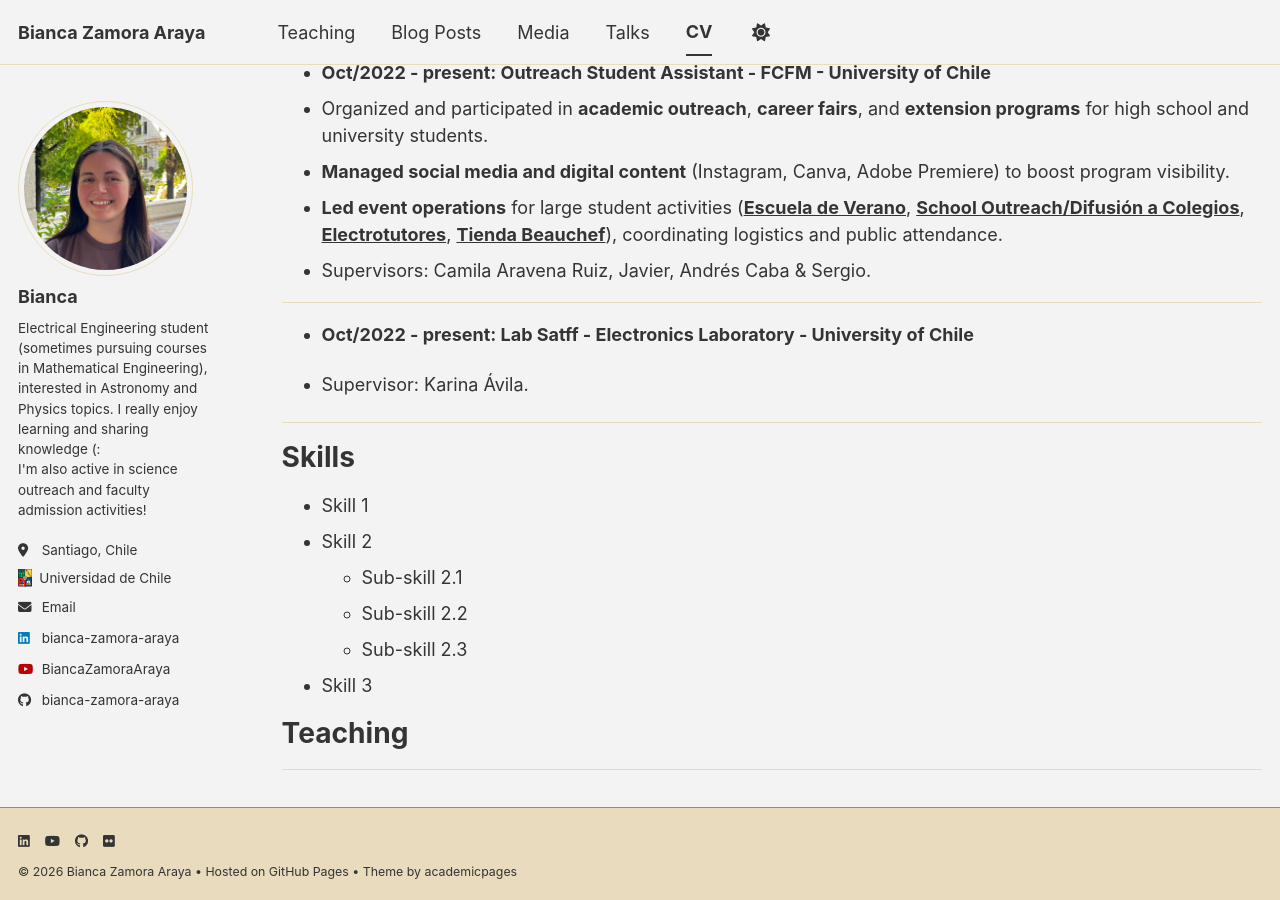
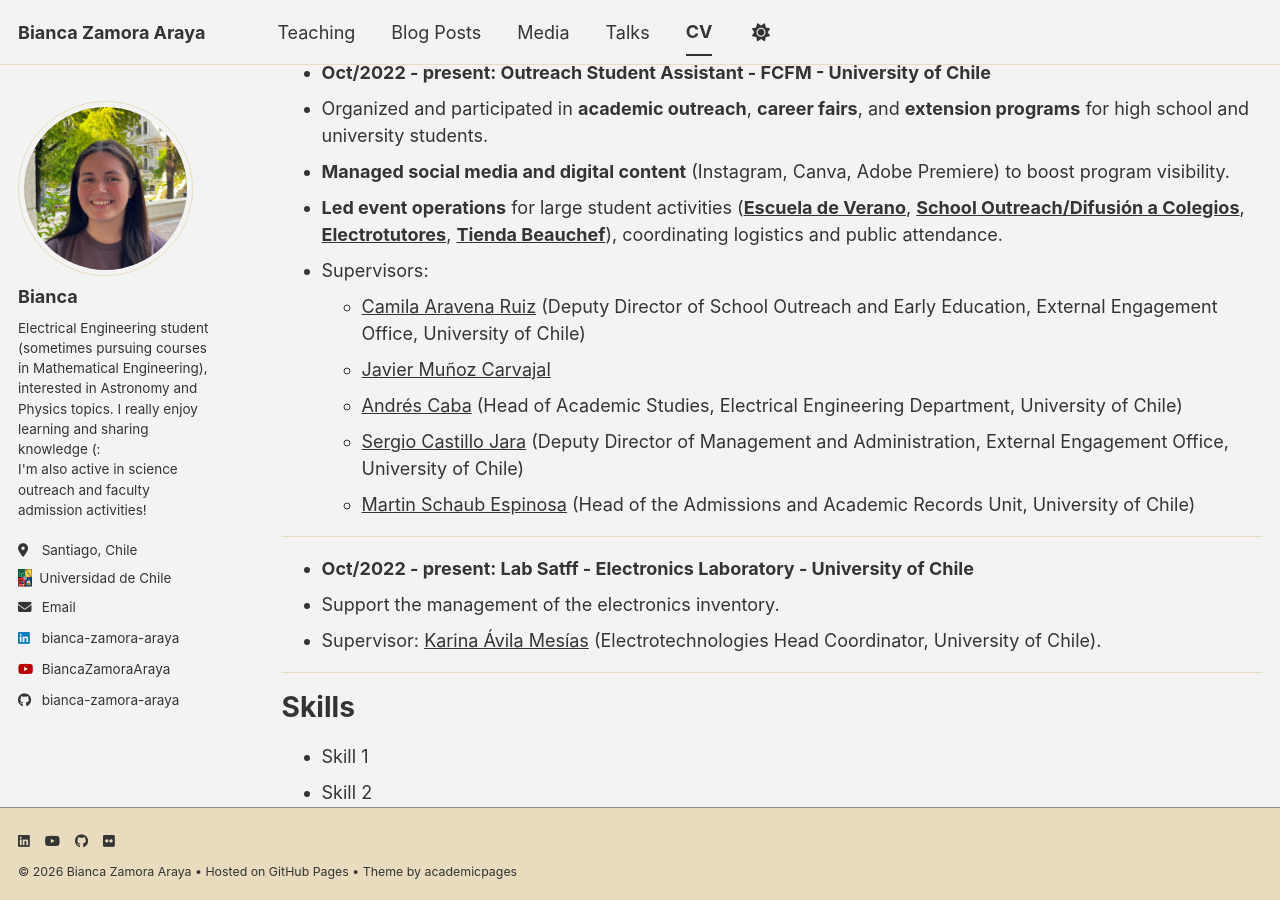
Before and after one commit to Bianca-Zamora-Araya/Bianca-Zamora-Araya.github.io, a Jekyll site: the page built from _pages/cv.md, in a window 1280 px wide and 900 px high, scrolled down 1942 px. Built offline with Jekyll 4.4.1, drawn with Linux system fonts in a browser that asks for light colours; a style sheet for code colours, icons or effects is not loaded.

Commit message:
Update cv.md

```diff
--- a/_pages/cv.md
+++ b/_pages/cv.md
@@ -71,13 +71,18 @@ Work experience
 * Organized and participated in **academic outreach**, **career fairs**, and **extension programs** for high school and university students.
 * **Managed social media and digital content** (Instagram, Canva, Adobe Premiere) to boost program visibility.
 * **Led event operations** for large student activities (**[Escuela de Verano](https://www.edv.uchile.cl/#)**, **[School Outreach/Difusión a Colegios](https://www.instagram.com/ingenieria_ciencias_uchile)**, **[Electrotutores](https://cl.linkedin.com/company/electrotutores)**, **[Tienda Beauchef](https://tiendabeauchef.ing.uchile.cl/)**), coordinating logistics and public attendance.
-* Supervisors: Camila Aravena Ruiz, Javier, Andrés Caba & Sergio.
+* Supervisors:
+  * [Camila Aravena Ruiz](https://linkedin.com/in/camila-aravena-ruiz-ba7ba8141/) (Deputy Director of School Outreach and Early Education, External Engagement Office, University of Chile)
+  * [Javier Muñoz Carvajal](https://www.linkedin.com/in/javier-mu%C3%B1oz-carvajal-102662162/, University of Chile)
+  * [Andrés Caba](https://www.linkedin.com/in/andr%C3%A9s-caba-09767721/) (Head of Academic Studies, Electrical Engineering Department, University of Chile)
+  * [Sergio Castillo Jara](https://linkedin.com/in/sergio-castillo-jara/) (Deputy Director of Management and Administration, External Engagement Office, University of Chile)
+  * [Martin Schaub Espinosa](linkedin.com/in/martin-schaub-espinosa-998b31120/) (Head of the Admissions and Academic Records Unit, University of Chile)
 
 ---
 
 * **Oct/2022 - present: Lab Satff - Electronics Laboratory - University of Chile**
-
-* Supervisor: Karina Ávila.
+* Support the management of the electronics inventory.
+* Supervisor: [Karina Ávila Mesías](https://www.linkedin.com/in/kavilam/) (Electrotechnologies Head Coordinator, University of Chile).
 
 ---
 
```
